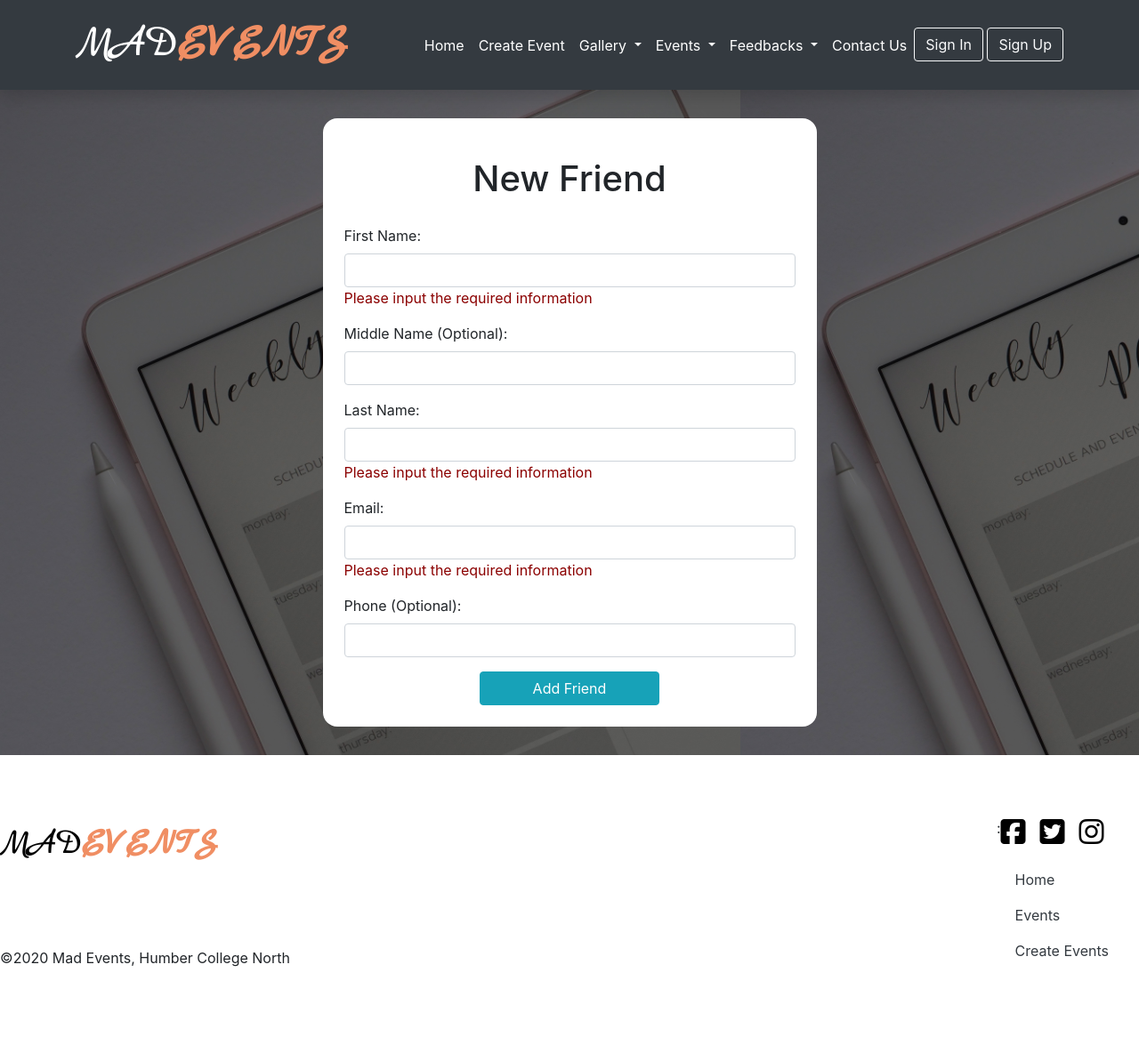
After one commit to andreavillegasm/MadEvents, a PHP site: page /friend_add.php in a window 1280 px wide. The commit adds this page. Shown: the whole page at 89% size. Run offline with PHP 8.4, Linux system fonts and the light colour scheme; some libraries are stand-ins or nearby versions.

Commit message:
Add friend and delete friend added

```diff
--- a/classes/Guest.php
+++ b/classes/Guest.php
@@ -18,6 +18,29 @@ class Guest
 
         $friends = $pdostm->fetchAll(PDO::FETCH_OBJ);
         return $friends;
+    }
+
+    //Adding a friend
+    public function addFriend($fname, $fmiddle, $flast, $femail, $fphone){
+        $sql = "INSERT INTO friends (friend_first_name, friend_middle_name, friend_last_name, friend_email, friend_phone) values (:fname, :fmiddle, :flast, :femail, :fphone)";
+
+        //Prepare
+        $pdostm = $this->dbconn -> prepare($sql);
+
+        //Bind
+        $pdostm->bindParam(':fname', $fname);
+        $pdostm->bindParam(':fmiddle', $fmiddle);
+        $pdostm->bindParam(':flast', $flast);
+        $pdostm->bindParam(':femail', $femail);
+        $pdostm->bindParam(':fphone', $fphone);
+
+        //Execute
+        $numRowsAffected = $pdostm->execute();
+        if($numRowsAffected){
+            header("Location: friends_list.php");
+        } else {
+            echo 'a problem occurred inserting your friend';
+        }
     }
 
 
@@ -67,5 +90,20 @@ class Guest
         }
 
     }
+    public  function deleteFriend($id){
+
+        //Receives id and deletes friend based on that
+        $sql = "DELETE FROM friends WHERE id = :id";
+
+        $pdostm = $this ->dbconn -> prepare($sql);
+        $pdostm->bindParam(':id', $id);
+        $numRowsAffected = $pdostm->execute();
+
+        if($numRowsAffected){
+            header('Location: friends_list.php');
+        } else{
+            echo "problem deleting a Friend";
+        }
+    }
 
 }
--- a/css/myevent.css
+++ b/css/myevent.css
@@ -125,4 +125,5 @@
 }
 .back-link, .button-center{
     text-align: center;
+    margin-bottom: 1em;
 }
--- /dev/null
+++ b/friend_add.php
@@ -0,0 +1,132 @@
+<?php
+require_once 'classes/Database.php';
+require_once 'classes/Guest.php';
+
+//Get the database connection
+$dbconn = Database::getDb();
+$f = new Guest($dbconn);
+
+
+//Declare variables that will hold the values
+$fname = $fmiddle = $flast = $femail = $fphone =  "";
+
+//CHECK TO SEE IF FORM IS SUBMITTED
+if (isset($_POST['AddFriend'])){
+
+
+    //GET DATA FROM FORM
+    $fname = $_POST['FriendName'];
+    $fmiddle = $_POST['FriendMiddle'];
+    $flast = $_POST['FriendLast'];
+    $femail = $_POST['FriendEmail'];
+    $fphone = $_POST['FriendPhone'];
+
+    //Ensure some inputs are restricted such as a  no name event or an old date
+    if($fname == "" || $flast == "" || $femail == ""){
+        echo "Please review errors displayed on the screen";
+    } else{
+        $f->addFriend($fname, $fmiddle, $flast, $femail, $fphone);
+    }
+
+
+
+}
+
+//Error Messages displayed to guide users to what they are missing
+function checkEmpty($input){
+    $errmessage ="";
+    if($input == ""){
+        $errmessage = "Please input the required information";
+    }
+    return $errmessage;
+}
+function checkEmail($input){
+    $errmessage ="";
+    global $count;
+    if($input == "") {
+        $errmessage = "Please input the required information";
+    } else if(!filter_var($input, FILTER_VALIDATE_EMAIL)){
+        $errmessage = "Please enter a valid email";
+    }
+    return $errmessage;
+}
+function checkPhone($input){
+    $phoneval = "/[0-9]{10}/";
+    $errmessage ="";
+    //Only check this condition if the field is not empty
+    if($input != ""){
+        if(! preg_match($phoneval, $input)){
+            $errmessage = "Please enter a valid number";
+        }
+    }
+    return $errmessage;
+}
+
+
+
+
+?>
+<!DOCTYPE html>
+<html lang="en">
+
+<head>
+    <meta charset="utf-8">
+    <meta name="viewport" content="width=device-width, initial-scale=1, shrink-to-fit=no">
+    <title>New Friend</title>
+    <link rel="stylesheet" type="text/css" href="css/myevent.css">
+    <link rel="stylesheet" type="text/css" href="css/style.css">
+</head>
+
+<body>
+
+<?php
+
+//The Header Nav Bar
+include 'nav_header.php';
+
+?>
+<main style="background-image: url('img/friends_bg.jpg');background-size: 65%; ">
+    <div class="container">
+        <div class="new-event-container">
+            <h1 class="main-title">New Friend</h1>
+            <form method="post" action="">
+                <div class="form-group">
+                    <label for="friend_name">First Name: </label>
+                    <input type="text" class="form-control" id="friend_name" name="FriendName" value="<?php echo $fname ?>">
+                    <span style="color: darkred"> <?php echo checkEmpty($fname)?></span>
+                </div>
+                <div class="form-group">
+                    <label for="friend_middle">Middle Name (Optional): </label>
+                    <input type="text" class="form-control" id="friend_middle" name="FriendMiddle" value="<?php echo $fmiddle ?>">
+                </div>
+                <div class="form-group">
+                    <label for="friend_last">Last Name: </label>
+                    <input type="text" class="form-control" id="friend_last" name="FriendLast" value="<?php echo $flast ?>">
+                    <span style="color: darkred"> <?php echo checkEmpty($flast)?></span>
+                </div>
+
+                <div class="form-group">
+                    <label for="friend_email">Email: </label>
+                    <input type="email" class="form-control" id="friend_email" name="FriendEmail" value="<?php echo $femail?>">
+                    <span style="color: darkred"> <?php echo checkEmail($femail)?></span>
+                </div>
+                <div class="form-group">
+                    <label for="friend_phone">Phone (Optional): </label>
+                    <input type="text" class="form-control" id="friend_phone" name="FriendPhone" value="<?php echo $fphone?>">
+                    <span style="color: darkred"> <?php echo checkPhone($fphone)?></span>
+                </div>
+                <div class="submit">
+                    <button type="submit" class="btn btn-info" name="AddFriend">Add Friend</button>
+                </div>
+
+            </form>
+        </div>
+    </div>
+</main>
+<?
+//Adds the footer
+include 'nav_footer.php';
+
+?>
+</body>
+</html>
--- a/friends_list.php
+++ b/friends_list.php
@@ -28,7 +28,9 @@ $friends = $f->listFriends();
     <div class="friend-container">
         <h1 class="main-title">List of Friends</h1>
     <!--    Displaying Data in Table-->
-        <a href="friend_add.php" id="btn_addFriend" class="btn btn-info">Add Friend</a>
+        <div class="button-center">
+            <a href="friend_add.php" id="btn_addFriend" class="btn btn-info">Add Friend</a>
+        </div>
         <table class="table">
         <thead>
         <tr>
@@ -60,7 +62,7 @@ $friends = $f->listFriends();
                     </form>
                 </td>
                 <td>
-                    <form action="friend_delete" method="post">
+                    <form action="friend_delete.php" method="post">
                         <input type="hidden" name="id" value="<?php echo $friend->id?>"/>
                         <input type="submit" class="btn btn-danger" name="deleteFriend" value="Delete"/>
                     </form>
```
Also changed, not shown: eventinfo_active.php (+7 -3 lines), friend_delete.php (+21 -0 lines), eventinfo_delete.php (line endings or trailing spaces).
